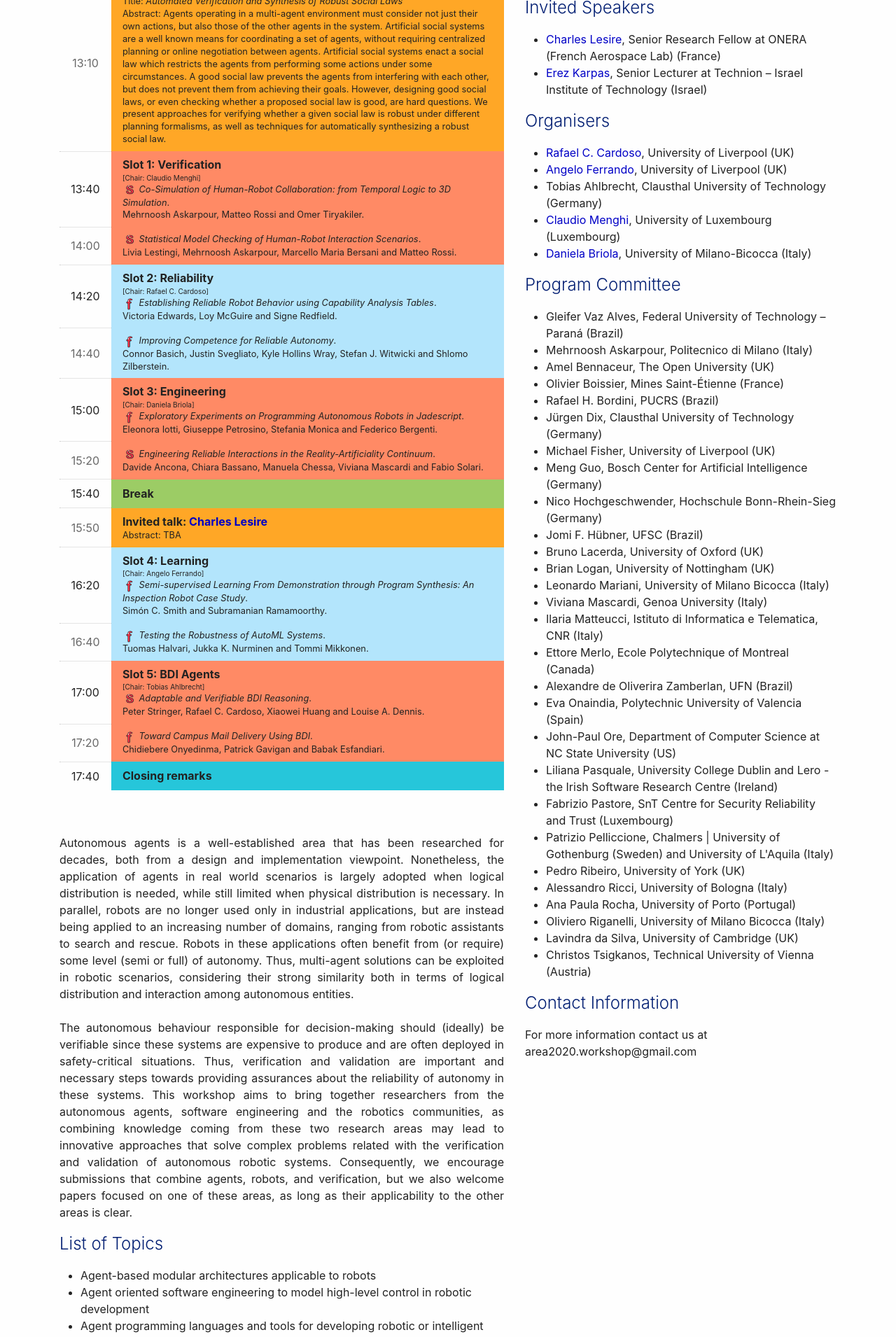
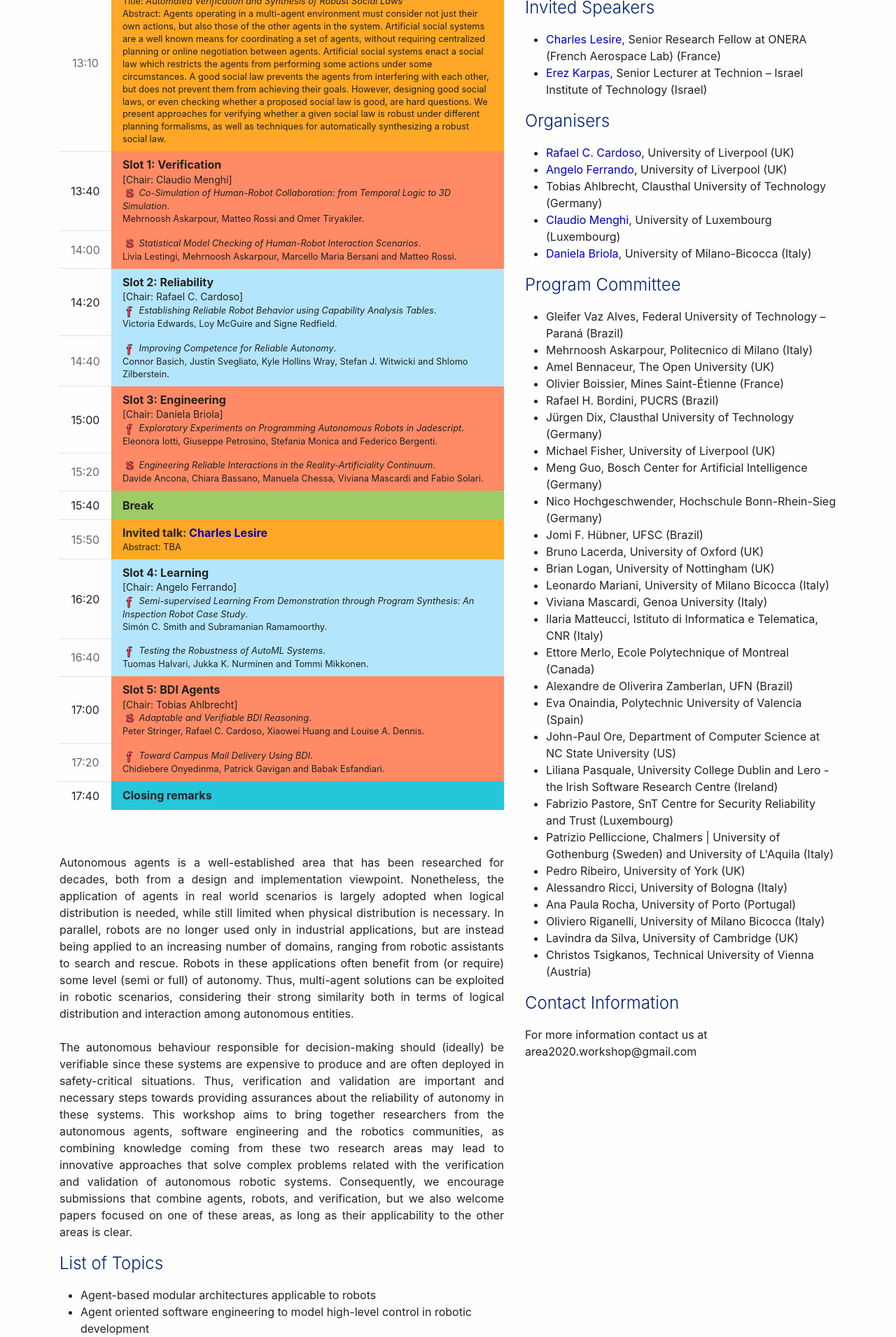
Before and after one commit to area2020/area2020.github.io, a Jekyll site: the page built from index.md, in a window 1280 px wide. Shown: the part 614-2524 px from the top of the page at 70% size. Built offline with Jekyll 4.4.1, drawn with Linux system fonts in a browser that asks for light colours; nearby versions of some CDN libraries.

Commit message:
Update index.md

```diff
--- a/index.md
+++ b/index.md
@@ -61,7 +61,7 @@ We present approaches for verifying whether a given social law is robust under d
         <tr>
             <th>13:40</th>
             <td colspan="4" class="stage-venus">
-                Slot 1: Verification <span style="font-size:10px">[Chair: Claudio Menghi]</span>
+                Slot 1: Verification <span style="font-size:14px">[Chair: Claudio Menghi]</span>
             <span>
               <img src="../../images/logos/s_icon.png" style="width:20px"/> <i>Co-Simulation of Human-Robot Collaboration: from Temporal Logic to 3D Simulation</i>. <br/>
               Mehrnoosh Askarpour, Matteo Rossi and Omer Tiryakiler.
@@ -80,7 +80,7 @@ We present approaches for verifying whether a given social law is robust under d
         <tr>
             <th>14:20</th>
             <td colspan="4" class="stage-mars">
-                Slot 2: Reliability <span style="font-size:10px">[Chair: Rafael C. Cardoso]</span>
+                Slot 2: Reliability <span style="font-size:14px">[Chair: Rafael C. Cardoso]</span>
             <span>
               <img src="../../images/logos/f_icon.png" style="width:20px"/> <i>Establishing Reliable Robot Behavior using Capability Analysis Tables</i>. <br/>
               Victoria Edwards, Loy McGuire and Signe Redfield.
@@ -99,7 +99,7 @@ We present approaches for verifying whether a given social law is robust under d
         <tr>
             <th>15:00</th>
             <td colspan="4" class="stage-venus">
-                Slot 3: Engineering <span style="font-size:10px">[Chair: Daniela Briola]</span>
+                Slot 3: Engineering <span style="font-size:14px">[Chair: Daniela Briola]</span>
             <span>
               <img src="../../images/logos/f_icon.png" style="width:20px"/> <i>Exploratory Experiments on Programming Autonomous Robots in Jadescript</i>. <br/>
               Eleonora Iotti, Giuseppe Petrosino, Stefania Monica and Federico Bergenti.
@@ -129,7 +129,7 @@ We present approaches for verifying whether a given social law is robust under d
         <tr>
             <th>16:20</th>
             <td colspan="4" class="stage-mars">
-                Slot 4: Learning <span style="font-size:10px">[Chair: Angelo Ferrando]</span>
+                Slot 4: Learning <span style="font-size:14px">[Chair: Angelo Ferrando]</span>
             <span>
               <img src="../../images/logos/f_icon.png" style="width:20px"/>  <i>Semi-supervised Learning From Demonstration through Program Synthesis: An Inspection Robot Case Study</i>. <br/>
               Simón C. Smith and Subramanian Ramamoorthy.
@@ -148,7 +148,7 @@ We present approaches for verifying whether a given social law is robust under d
         <tr>
             <th>17:00</th>
             <td colspan="4" class="stage-venus">
-                Slot 5: BDI Agents <span style="font-size:10px">[Chair: Tobias Ahlbrecht]</span>
+                Slot 5: BDI Agents <span style="font-size:14px">[Chair: Tobias Ahlbrecht]</span>
             <span>
              <img src="../../images/logos/s_icon.png" style="width:20px"/>  <i>Adaptable and Verifiable BDI Reasoning</i>. <br/>
               Peter Stringer, Rafael C. Cardoso, Xiaowei Huang and Louise A. Dennis.
```
